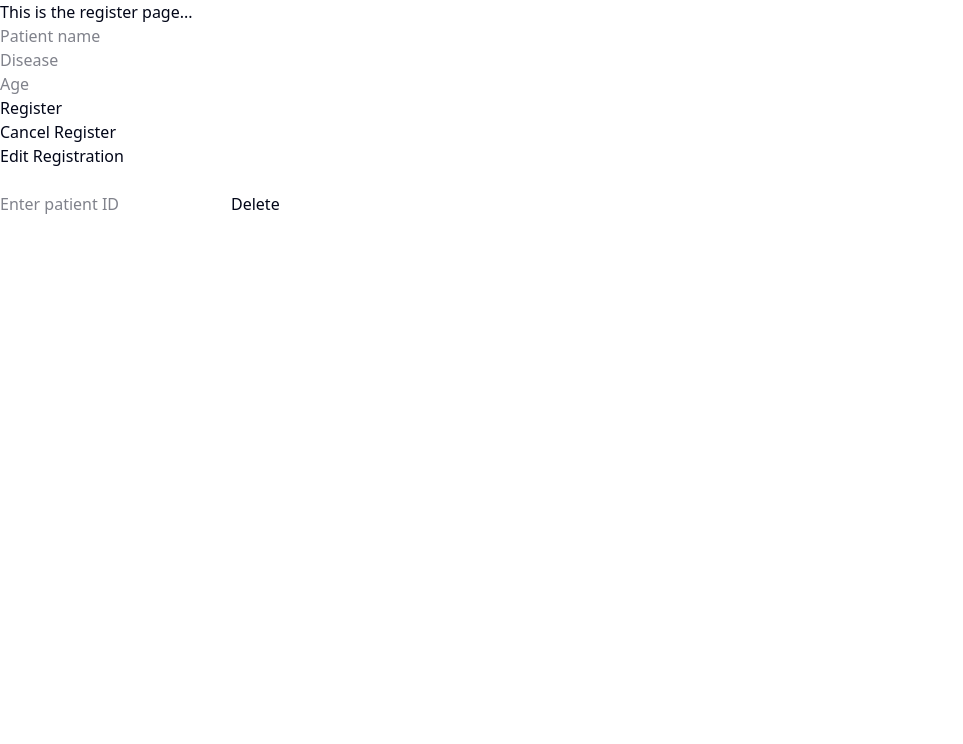
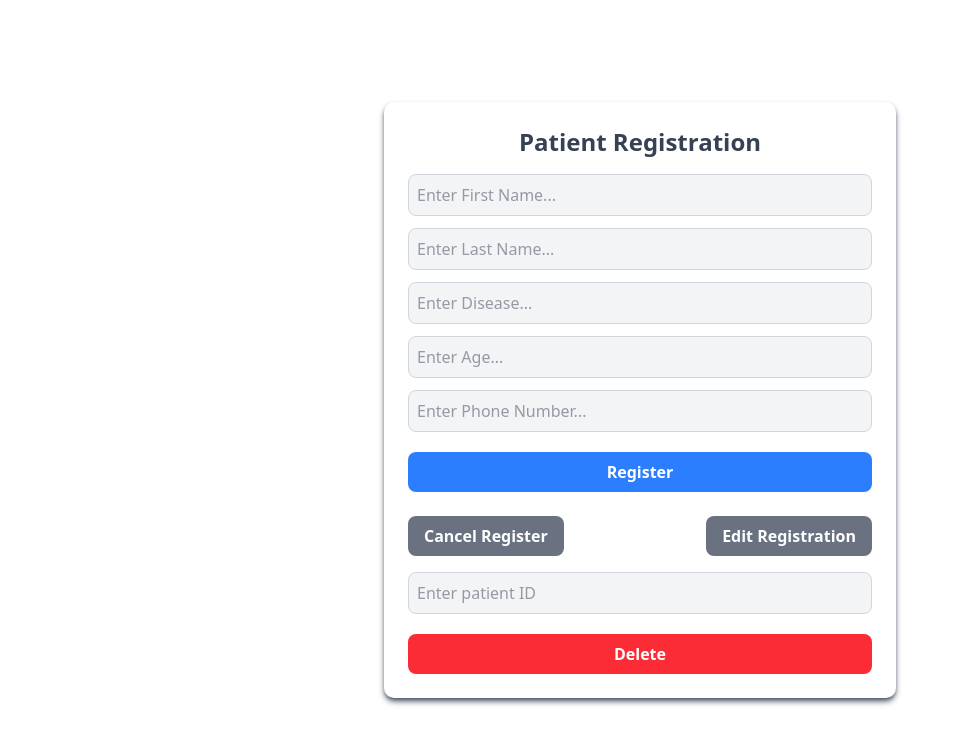
Before and after one commit to Lincoln-Laishram/Registration-system, a React (Vite) app in the folder frontend/: page / in a window 1280 px wide. Both pictures are taken after a click on the button "Cancel Register". Shown: the top 744 px of the page, without its empty margins (0-963 px from the left). Built offline with nearby package versions, Linux system fonts and the light colour scheme.

Commit message:
Phase 2...

```diff
--- a/frontend/src/Components/HandleRegsiter.jsx
+++ b/frontend/src/Components/HandleRegsiter.jsx
@@ -5,9 +5,11 @@ export const HandleRegister = async (event, inpt, setInpt) => {
             method: "POST",
             headers: { "Content-Type": "application/json" },
             body: JSON.stringify({
-                name: inpt.patientName,
+                firstname: inpt.patientFirstName,
+                lastname: inpt.patientLastName,
                 age: inpt.patientAge,
                 disease: inpt.disease,
+                phoneNumber: inpt.phoneNumber,
             }),
         });
 
@@ -17,7 +19,7 @@ export const HandleRegister = async (event, inpt, setInpt) => {
 
         const data = await response.json();
         alert("Registration successful...");
-        setInpt({ patientName: "", patientAge: null, disease: "" });
+        window.location.reload();
         console.log("Patient added:", data);
     } catch (error) {
         console.error("Error adding patient:", error);
--- a/frontend/src/Pages/PatientTable.jsx
+++ b/frontend/src/Pages/PatientTable.jsx
@@ -39,10 +39,6 @@ export const PatientTable = () => {
     };
 
     const HandleDelete = async (id) => {
-        const isConfirmed = window.confirm(`Are you sure you want to delete the pateint datas?`);
-        if (!isConfirmed) {
-            return;
-        }
         try {
             const response = await fetch(`http://localhost:5000/patient/${id}`, {
                 method: 'DELETE',
@@ -66,10 +62,12 @@ export const PatientTable = () => {
                     <TableRow>
                         <TableHead>Sl</TableHead>
                         <TableHead>Pid</TableHead>
-                        <TableHead>Name</TableHead>
+                        <TableHead>First Name</TableHead>
+                        <TableHead>Last Name</TableHead>
                         <TableHead>Age</TableHead>
                         <TableHead>Disease</TableHead>
                         <TableHead>Registration date</TableHead>
+                        <TableHead>Phone Number</TableHead>
                         <TableHead>Status</TableHead>
                     </TableRow>
                 </TableHeader>
@@ -78,12 +76,14 @@ export const PatientTable = () => {
                         <TableRow key={data.patient_id}>
                             <TableCell>{index + 1}</TableCell>
                             <TableCell>{data.patient_id}</TableCell>
-                            <TableCell>{data.name}</TableCell>
+                            <TableCell>{data.firstname}</TableCell>
+                            <TableCell>{data.lastname}</TableCell>
                             <TableCell>{data.age}</TableCell>
                             <TableCell>{data.disease}</TableCell>
                             <TableCell>
                                 {new Date(data.date).toLocaleDateString("en-GB")}
                             </TableCell>
+                            <TableCell>{data.phoneNumber}</TableCell>
                             <TableCell>
                                 <div className="dark:bg-black/10 flex items-center justify-center gap-3">
                                     <p className="text-lg">Registered</p>
--- a/frontend/src/Pages/Register.jsx
+++ b/frontend/src/Pages/Register.jsx
@@ -1,8 +1,8 @@
 import { useState } from "react";
-import { HandleRegister, HandleDelete, HandleUpdate} from "@/Components/HandleRegsiter";
+import { HandleRegister, HandleDelete, HandleUpdate } from "@/Components/HandleRegsiter";
 
 export const Register = () => {
-    const [inpt, setInpt] = useState({ patientName: "", patientAge: null, disease: "" });
+    const [inpt, setInpt] = useState({ patientFirstName: "", patientLastName:"", patientAge: "", disease: "", phoneNumber:""});
     const [cancelState, setCancelState] = useState(false);
     const [enableEdit, setEnableEdit] = useState(false);
     const [pid, setPid] = useState("");
@@ -66,69 +66,54 @@ export const Register = () => {
     };
 
     return (
-        <>
-            <h1>This is the register page...</h1>
-            <form onSubmit={(event) => HandleRegister(event, inpt, setInpt)}>                <input type="text" name="patientName" placeholder="Patient name" onChange={HandleChange} required />
-                <br />
-                <input type="text" name="disease" placeholder="Disease" onChange={HandleChange} required />
-                <br />
-                <input type="tel" name="patientAge" placeholder="Age" onChange={HandleChange} required />
-                <br />
-                <button type="submit">Register</button>
-            </form>
-            <button onClick={HandleCancel}>Cancel Register</button> <br />
-            <button onClick={() => { setEnableEdit(true); setCancelState(false); }}>Edit Registration</button>
-            <br />
-            {cancelState && (
-                <div>
-                    <br />
-                    <form onSubmit={(event)=>HandleDelete(event,pid, setPid)}>
-                        <input type="tel" placeholder="Enter patient ID" value={pid} onChange={(e) => setPid(e.target.value)} />
-                        <button type="submit">Delete</button>
-                    </form>
+        <div className="flex flex-col items-center justify-center min-h-screen p-4">
+            <div className="w-full max-w-lg bg-white rounded-lg shadow-gray-600 shadow-md p-6">
+                <h2 className="text-2xl font-semibold text-gray-700 text-center mb-4">Patient Registration</h2>
+                <form onSubmit={(event) => HandleRegister(event, inpt, setInpt)} className="flex flex-col">
+                    <input type="text" value={inpt.patientFirstName} name="patientFirstName" placeholder="Enter First Name..." onChange={HandleChange} required className="input-field" />
+                    <input type="text" value={inpt.patientLastName} name="patientLastName" placeholder="Enter Last Name..." onChange={HandleChange} required className="input-field" />
+                    <input type="text" value={inpt.disease} name="disease" placeholder="Enter Disease..." onChange={HandleChange} required className="input-field" />
+                    <input type="number" value={inpt.patientAge} name="patientAge" placeholder="Enter Age..." onChange={HandleChange} required className="input-field" />
+                    <input type="tel" value={inpt.phoneNumber} name="phoneNumber" placeholder="Enter Phone Number..." onChange={HandleChange} required className="input-field" />
+                    <button type="submit" className="btn-primary">Register</button>
+                </form>
+
+                <div className="flex items-center justify-between mt-4">
+                    <button onClick={HandleCancel} className="btn-secondary">Cancel Register</button>
+                    <button onClick={() => { setEnableEdit(true); setCancelState(false); }} className="btn-secondary">Edit Registration</button>
                 </div>
-            )}
-            <br />
-            {
-                enableEdit && (
-                    <div>
-                        <form onSubmit={HandleEdit}>
-                            <input type="tel" placeholder="Enter patient ID" value={pid} onChange={(e) => setPid(e.target.value)} />
-                            <button type="submit">Edit</button>
+
+                {cancelState && (
+                    <div className="mt-4">
+                        <form onSubmit={(event) => HandleDelete(event, pid, setPid)} className="flex flex-col">
+                            <input type="tel" placeholder="Enter patient ID" value={pid} onChange={(e) => setPid(e.target.value)} className="input-field" />
+                            <button type="submit" className="btn-danger">Delete</button>
                         </form>
-                        {
-                            editForm && (
-                                <>
-                                    <form onSubmit={(event)=>HandleUpdate(event, editId, setEditId, setEditData, setEditForm, editData)}>
-                                        <input
-                                            type="text"
-                                            name="patientName"
-                                            placeholder="Updated Name"
-                                            value={editData.patientName}
-                                            onChange={HandleEditChange}
-                                            required
-                                        />
-                                        <br />
-                                        <input
-                                            type="text"
-                                            name="disease"
-                                            placeholder="Updated Disease"
-                                            value={editData.disease}
-                                            onChange={HandleEditChange}
-                                            required
-                                        />
-                                        <br />
-                                        <button type="submit">Update</button>
-                                    </form>
-                                    <button onClick={() => setEditForm(false)}>Cancel</button>
-                                </>
-                            )
-                        }
+                    </div>
+                )}
 
+                {enableEdit && (
+                    <div className="mt-4">
+                        <form onSubmit={HandleEdit} className="flex flex-col">
+                            <input type="tel" placeholder="Enter patient ID" value={pid} onChange={(e) => setPid(e.target.value)} className="input-field" />
+                            <button type="submit" className="btn-">Edit</button>
+                        </form>
+
+                        {editForm && (
+                            <div className="mt-4 bg-gray-100 p-4 rounded-lg shadow">
+                                <h3 className="text-lg font-medium text-gray-700">Update Patient</h3>
+                                <form onSubmit={(event) => HandleUpdate(event, editId, setEditId, setEditData, setEditForm, editData)} className="flex flex-col">
+                                    <input type="text" name="patientName" placeholder="Updated Name" value={editData.patientName} onChange={HandleEditChange} required className="input-field" />
+                                    <input type="text" name="disease" placeholder="Updated Disease" value={editData.disease} onChange={HandleEditChange} required className="input-field" />
+                                    <button type="submit" className="btn-primary">Update</button>
+                                </form>
+                                <button onClick={() => setEditForm(false)} className="btn-secondary mt-2">Cancel</button>
+                            </div>
+                        )}
                     </div>
-                )
-            }
+                )}
+            </div>
+        </div>
+    );
 
-        </>
-    );
 };
--- a/frontend/src/index.css
+++ b/frontend/src/index.css
@@ -122,3 +122,24 @@
     @apply bg-background text-foreground;
   }
 }
+@layer components {
+  .input-field {
+      @apply bg-gray-100 text-gray-700 border border-gray-300 rounded-md p-2 mb-3 focus:outline-none focus:ring-2 focus:ring-blue-500 transition ease-in-out duration-150;
+  }
+
+  .btn-primary {
+      @apply bg-blue-500 text-white font-bold py-2 px-4 rounded-md mt-2 hover:bg-blue-600 transition ease-in-out duration-150;
+  }
+
+  .btn-secondary {
+      @apply bg-gray-500 text-white font-bold py-2 px-4 rounded-md mt-2 hover:bg-gray-600 transition ease-in-out duration-150;
+  }
+
+  .btn-danger {
+      @apply bg-red-500 text-white font-bold py-2 px-4 rounded-md mt-2 hover:bg-red-600 transition ease-in-out duration-150;
+  }
+
+  .btn-warning {
+      @apply bg-blue-300 text-white font-bold py-2 px-4 rounded-md mt-2 hover:bg-yellow-600 transition ease-in-out duration-150;
+  }
+}
```
Also changed, not shown: 1 other file (tests, documents, lock files or other folders).
